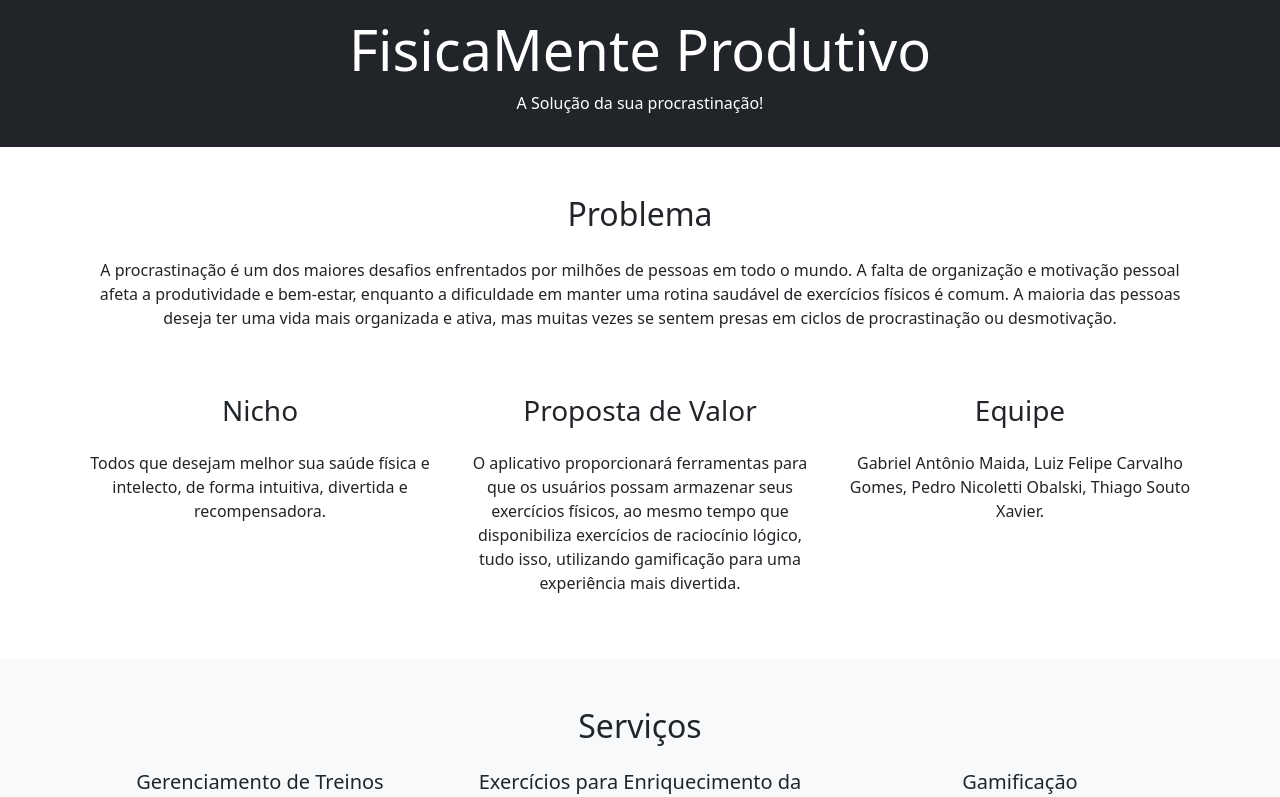
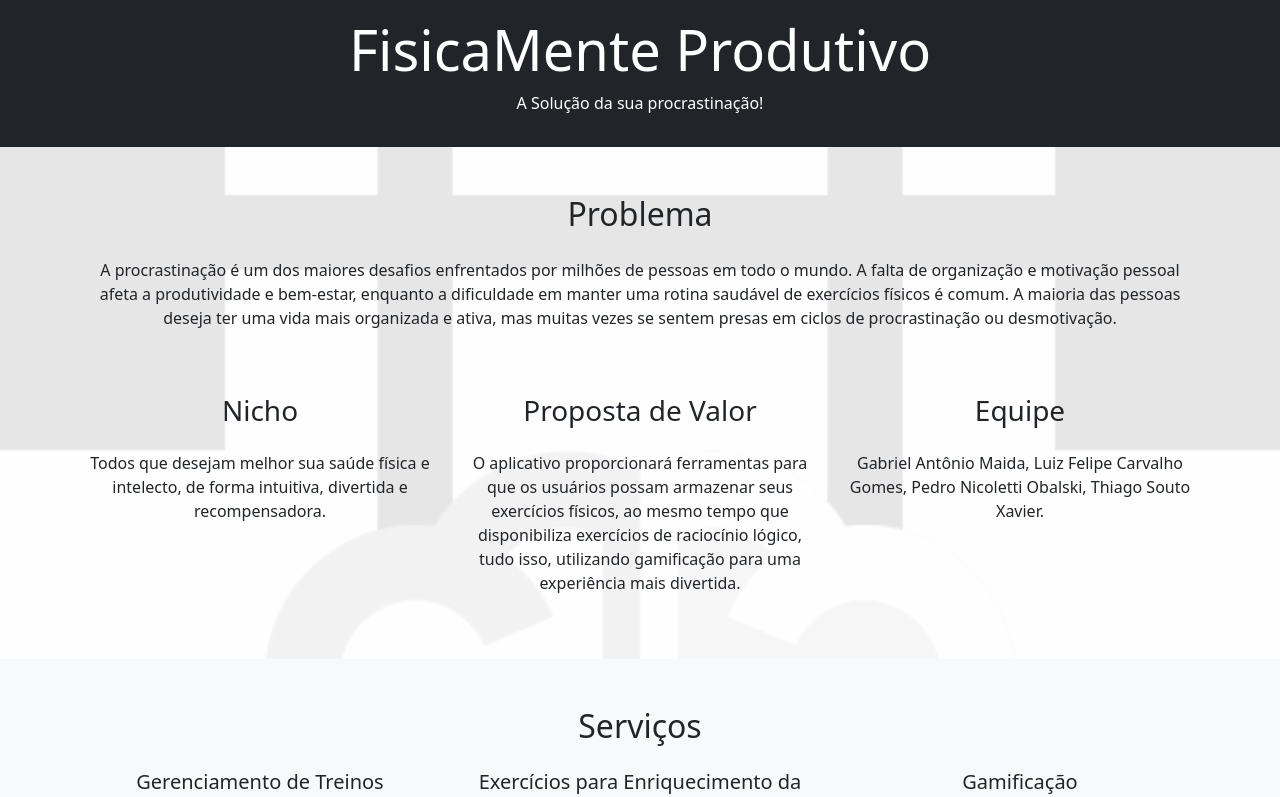
Before and after one commit to GabrielMaida/FMP, a React (Create React App) app in the folder landpage-fmp/: page / in a window 1280 px wide. Shown: the top 797 px of the page. Built offline with nearby package versions, Linux system fonts and the light colour scheme.

Commit message:
update: Adição da imagem de fundo da logo

```diff
--- a/landpage-fmp/src/App.css
+++ b/landpage-fmp/src/App.css
@@ -2,16 +2,31 @@
   text-align: center;
 }
 
-header {
+body {
+  background-image: url('../public/logo.jpg');
   background-size: cover;
   background-position: center;
+  background-repeat: no-repeat;
+  background-attachment: fixed;
+  position: relative;
+}
+
+body::before {
+  content: "";
+  position: absolute;
+  top: 0;
+  left: 0;
+  right: 0;
+  bottom: 0;
+  background-color: rgba(255, 255, 255, 0.9);
+  z-index: -1;
 }
 
 section {
   padding: 35px 0;
 }
 
-h2 {
+h2,h3,h5 {
   font-weight: bold;
 }
 
```
